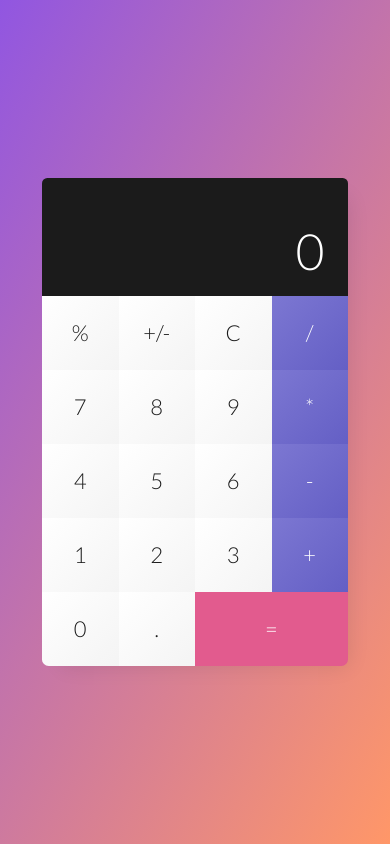
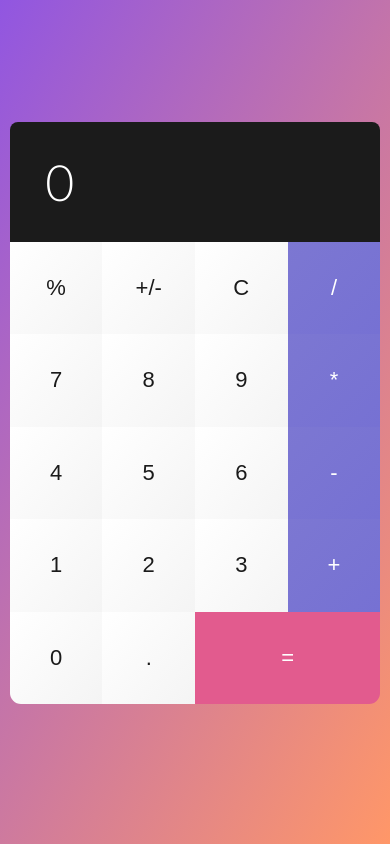
Before and after one commit to barteklecki/polly-calc, a React (Create React App) app: page / in a window 390 px wide. Built offline with nearby package versions, Linux system fonts and the light colour scheme.

Commit message:
refactor(global): grid style, responsive

```diff
--- a/src/App.css
+++ b/src/App.css
@@ -1,86 +1,72 @@
 .App {
+  display: -webkit-box;
+  display: -ms-flexbox;
+  display: flex;
+  width: 100vw;
+  height: 100vh;
+  -webkit-box-pack: center;
+      -ms-flex-pack: center;
+          justify-content: center;
   text-align: center;
   background-color: #ff9768;
   background: linear-gradient(300deg, #ff9768, #9156e1);
 }
 
-.App-header {
-  min-height: 100vh;
+.container {
   display: -webkit-box;
   display: -ms-flexbox;
   display: flex;
-  -webkit-box-orient: vertical;
-  -webkit-box-direction: normal;
-      -ms-flex-direction: column;
-          flex-direction: column;
+  width: 100%;
+  max-width: 1200px;
+  height: 100%;
+  -webkit-box-pack: center;
+      -ms-flex-pack: center;
+          justify-content: center;
   -webkit-box-align: center;
       -ms-flex-align: center;
           align-items: center;
-  -webkit-box-pack: center;
-      -ms-flex-pack: center;
-          justify-content: center;
-  font-size: calc(10px + 2vmin);
 }
 
-.content {
-  border-spacing: 0px;
-  border-collapse: collapse;
-  border-radius: 10px;
-  -webkit-box-shadow: 10px 10px 20px -10px rgba(0, 0, 0, 0.1);
-          box-shadow: 10px 10px 20px -10px rgba(0, 0, 0, 0.1);
+.calc {
+  width: 95vw;
+  height: 154vw;
+  border-radius: 0.5em;
 }
 
-.content p {
-  padding: 0px;
-  border-spacing: 0px;
-  -webkit-margin-before: 0em;
-          margin-block-start: 0em;
-  -webkit-margin-after: 0em;
-          margin-block-end: 0em;
-}
-
-.content tbody tr:last-child td:first-child {
-  border-bottom-left-radius: 0.3em;
-}
-
-.content tbody tr:last-child td:last-child {
-  border-bottom-right-radius: 0.3em;
-}
-
-.content tbody tr:first-child td:first-child {
-  border-top-left-radius: 0.3em;
-}
-
-.content tbody tr:first-child td:last-child {
-  border-top-right-radius: 0.3em;
+@media (min-width: 500px) {
+  .calc {
+    width: 370px;
+    height: 600px;
+  }
 }
 
 .display {
-  width: 18rem;
-  max-width: 18rem;
-  height: 6.75rem;
-  padding-bottom: 0.5625rem;
-  padding-left: 0.5625rem;
-  padding-right: 0.5625rem;
+  display: -webkit-box;
+  display: -ms-flexbox;
+  display: flex;
+  -ms-flex-line-pack: center;
+      align-content: center;
   white-space: nowrap;
   overflow: hidden;
   text-overflow: ellipsis;
   color: white;
   font-weight: 200;
   background-color: #1b1b1b;
+  padding: 2rem 2rem;
 }
 
 .display p {
+  display: block;
   text-align: right;
-  margin: 0rem 0.9rem;
-  line-height: 2.25rem;
+  margin: 0rem;
+  line-height: 3.5rem;
 }
 
 .display .math {
   color: #d98192;
   font-size: 18px;
   font-weight: 400;
-  line-height: 2.25rem;
+  line-height: 2rem;
 }
 
 .display .number {
@@ -91,28 +77,46 @@
   font-size: 23px;
 }
 
-.button {
-  width: 4.5rem;
-  height: 4.5rem;
+.keyboard {
+  display: -ms-grid;
+  display: grid;
+  width: 100%;
+  height: 77%;
+  -ms-grid-columns: (1fr)[4];
+      grid-template-columns: repeat(4, 1fr);
+  -ms-grid-rows: (1fr)[5];
+      grid-template-rows: repeat(5, 1fr);
+  gap: 0px;
+  border: none;
+}
+
+.key {
+  place-self: stretch;
   margin: 0px;
+  border: none;
+  outline: none;
   color: #1b1b1b;
   font-size: 22px;
   font-weight: 200;
-  line-height: 4.5rem;
-  border: 0px;
   cursor: pointer;
   background-color: #fcfcfc;
-  background-image: linear-gradient(135deg, white 0%, #f4f4f4 100%);
+  background: linear-gradient(130deg, #ffffff 0%, #f4f4f4 100%);
 }
 
-.button:hover, .button.button:focus {
+.key:hover, .key:focus {
   -webkit-filter: brightness(95%);
           filter: brightness(95%);
+  -webkit-transition: 0.3s ease-in-out;
+  transition: 0.3s ease-in-out;
 }
 
-.button:active {
+.key:active {
   -webkit-filter: brightness(80%);
           filter: brightness(80%);
+}
+
+.span-2 {
+  grid-column: span 2;
 }
 
 .equals {
@@ -124,6 +128,22 @@
 .operation {
   color: #ffffff;
   background-color: #7c77d2;
-  background-image: linear-gradient(135deg, #7c77d2, #645fc5);
+  background-image: linear-gradient(135deg, #7c77d2, #7671d3);
+}
+
+.tl-rad {
+  border-top-left-radius: 0.5em;
+}
+
+.tr-rad {
+  border-top-right-radius: 0.5em;
+}
+
+.bl-rad {
+  border-bottom-left-radius: 0.5em;
+}
+
+.br-rad {
+  border-bottom-right-radius: 0.5em;
 }
 /*# sourceMappingURL=App.css.map */
--- a/src/App.js
+++ b/src/App.js
@@ -4,19 +4,15 @@ import './App.css';
 import Display from './features/display/Display';
 import Keyboard from './Components/Keyboard/Keyboard';
 
-
-
 function App() {
   return (
     <div className="App">
-      <header className="App-header">
-        <table className="content">
-          <tbody>
-            <Display />
-            <Keyboard />
-          </tbody>
-        </table>
-      </header>
+      <div className="container">
+        <div class="calc">
+          <Display />
+          <Keyboard />
+        </div>
+      </div>
     </div>
   );
 }
--- a/src/App.scss
+++ b/src/App.scss
@@ -1,78 +1,60 @@
-$base_size: 4.5;
+$border_radius: 0.5em;
 
 .App {
+    display: flex;
+    width: 100vw;
+    height: 100vh;
+    justify-content: center;
     text-align: center;
     background-color: #ff9768;
     background: linear-gradient(300deg, #ff9768, #9156e1);
 }
 
-.App-header {
-    min-height: 100vh;
+.container {
     display: flex;
-    flex-direction: column;
+    width: 100%;
+    max-width: 1200px;
+    height: 100%;
+    justify-content: center;
     align-items: center;
-    justify-content: center;
-    font-size: calc(10px + 2vmin);
 }
 
-.content {
-    border-spacing: 0px;
-    border-collapse: collapse;
-    border-radius: 10px;
-    box-shadow: 10px 10px 20px -10px rgba(0,0,0,0.1);
+.calc {
+    width: 95vw;
+    height: 154vw;
+    border-radius: 0.5em;
+}
 
-    p {
-        padding: 0px;
-        border-spacing: 0px;
-        margin-block-start: 0em;
-        margin-block-end: 0em;
-    }
-
-    tbody {
-        tr:last-child {
-            td:first-child {
-                border-bottom-left-radius: 0.3em;
-            }
-            td:last-child {
-                border-bottom-right-radius: 0.3em;
-            }
-        }
-        tr:first-child {
-            td:first-child {
-                border-top-left-radius: 0.3em;
-            }
-            td:last-child {
-                border-top-right-radius: 0.3em;
-            }
-        }
+@media (min-width: 500px) {
+    .calc {
+        width: 370px;
+        height: 600px;
     }
 }
 
 .display {
-    width: $base_size*4+rem;
-    max-width: $base_size*4+rem;
-    height: $base_size*1.5+rem;
-    padding-bottom: $base_size/8+rem;
-    padding-left: $base_size/8+rem;
-    padding-right: $base_size/8+rem;
+    display: flex;
+    align-content: center;
     white-space: nowrap;
     overflow: hidden;
     text-overflow: ellipsis;
     color: white;
     font-weight: 200;
     background-color: #1b1b1b;
+    padding: 2rem 2rem;
 
     p {
+        display: block;
         text-align: right;
-        margin: 0rem $base_size/5+rem;
-        line-height: $base_size/2+rem;
+        margin: 0rem;
+        line-height: 3.5rem;
     }
 
     .math {
         color: #d98192;
         font-size: 18px;
         font-weight: 400;
-        line-height: $base_size/2+rem;
+        line-height: 2rem;
     }
 
     .number {
@@ -84,26 +66,39 @@ $base_size: 4.5;
     }
 }
 
-.button {
-    width: $base_size+rem;
-    height: $base_size+rem;
+.keyboard {
+    display: grid;
+    width: 100%;
+    height: 77%;
+    grid-template-columns: repeat(4, 1fr);
+    grid-template-rows: repeat(5, 1fr);
+    gap: 0px;
+    border: none;
+}
+
+.key {
+    place-self: stretch;
     margin: 0px;
+    border: none;
+    outline: none;
     color: #1b1b1b;
     font-size: 22px;
     font-weight: 200;
-    line-height: $base_size+rem;
-    border: 0px;
-
     cursor: pointer;
     background-color: #fcfcfc;
-    background-image: linear-gradient(135deg, rgba(255,255,255,1) 0%, rgba(244,244,244,1) 100%);
+    background: linear-gradient(130deg, #ffffff 0%, #f4f4f4 100%);
 
-    &:hover, &.button:focus {
+    &:hover, &:focus {
         filter: brightness(95%);
+        transition: 0.3s ease-in-out;
     }
     &:active {
         filter: brightness(80%);
     }
+}
+
+.span-2 {
+    grid-column: span 2;
 }
 
 .equals {
@@ -115,5 +110,21 @@ $base_size: 4.5;
 .operation {
     color: #ffffff;
     background-color: #7c77d2;
-    background-image: linear-gradient(135deg, #7c77d2, #645fc5);;
+    background-image: linear-gradient(135deg, #7c77d2, #7671d3);;
 }
+
+.tl-rad {
+    border-top-left-radius: $border_radius;
+}
+
+.tr-rad {
+    border-top-right-radius: $border_radius;
+}
+
+.bl-rad {
+    border-bottom-left-radius: $border_radius;
+}
+
+.br-rad {
+    border-bottom-right-radius: $border_radius;
+}
--- a/src/Components/Keyboard/Keyboard.js
+++ b/src/Components/Keyboard/Keyboard.js
@@ -15,51 +15,42 @@ import {
 } from '../../features/display/displaySlice';
 
 const config = [
-    [
-        { id: 1, name: '%', classes: 'button', dispatch: percentage },
-        { id: 2, name: '+/-', classes: 'button', dispatch: negative },
-        { id: 3, name: 'C', classes: 'button', dispatch: reset },
-        { id: 4, name: '/', classes: 'button operation', dispatch: divide }
-    ],[
-        { id: 5, name: '7', classes: 'button', dispatch: addDigit, payload: '7' },
-        { id: 6, name: '8', classes: 'button', dispatch: addDigit, payload: '8' },
-        { id: 7, name: '9', classes: 'button', dispatch: addDigit, payload: '9' },
-        { id: 8, name: '*', classes: 'button operation', dispatch: multiply }
-    ],[
-        { id: 9, name: '4', classes: 'button', dispatch: addDigit, payload: '4' },
-        { id: 10, name: '5', classes: 'button', dispatch: addDigit, payload: '5' },
-        { id: 11, name: '6', classes: 'button', dispatch: addDigit, payload: '6' },
-        { id: 12, name: '-', classes: 'button operation', dispatch: subtract },
-    ],[
-        { id: 13, name: '1', classes: 'button', dispatch: addDigit, payload: '1' },
-        { id: 14, name: '2', classes: 'button', dispatch: addDigit, payload: '2' },
-        { id: 15, name: '3', classes: 'button', dispatch: addDigit, payload: '3' },
-        { id: 16, name: '+', classes: 'button operation', dispatch: add }
-    ],[
-        { id: 17, name: '0', classes: 'button', dispatch: addDigit, payload: '0' },
-        { id: 18, name: '.', classes: 'button', dispatch: addComma },
-        { id: 19, name: '=', classes: 'button equals', dispatch: equals, colSpan: 2 }
-    ]
+        { id: 1, name: '%', classes: 'key', dispatch: percentage },
+        { id: 2, name: '+/-', classes: 'key', dispatch: negative },
+        { id: 3, name: 'C', classes: 'key', dispatch: reset },
+        { id: 4, name: '/', classes: 'key operation', dispatch: divide },
+        { id: 5, name: '7', classes: 'key', dispatch: addDigit, payload: '7' },
+        { id: 6, name: '8', classes: 'key', dispatch: addDigit, payload: '8' },
+        { id: 7, name: '9', classes: 'key', dispatch: addDigit, payload: '9' },
+        { id: 8, name: '*', classes: 'key operation', dispatch: multiply },
+        { id: 9, name: '4', classes: 'key', dispatch: addDigit, payload: '4' },
+        { id: 10, name: '5', classes: 'key', dispatch: addDigit, payload: '5' },
+        { id: 11, name: '6', classes: 'key', dispatch: addDigit, payload: '6' },
+        { id: 12, name: '-', classes: 'key operation', dispatch: subtract },
+        { id: 13, name: '1', classes: 'key', dispatch: addDigit, payload: '1' },
+        { id: 14, name: '2', classes: 'key', dispatch: addDigit, payload: '2' },
+        { id: 15, name: '3', classes: 'key', dispatch: addDigit, payload: '3' },
+        { id: 16, name: '+', classes: 'key operation', dispatch: add },
+        { id: 17, name: '0', classes: 'key bl-rad', dispatch: addDigit, payload: '0' },
+        { id: 18, name: '.', classes: 'key', dispatch: addComma },
+        { id: 19, name: '=', classes: 'key equals span-2 br-rad', dispatch: equals },
 ]
 
 const Keyboard = () => {
     const dispatch = useDispatch();
 
-    const printKeyboard = config.map( (row, index) => {
-        const rowPrint = row.map(key =>
-                <td
+    const printKeyboard = config.map( key =>
+        <button
             key = {key.id}
             className={key.classes}
             onClick={() => dispatch(key.dispatch(key.payload ? key.payload : null))}
-                    colSpan={key.colSpan ? key.colSpan : null}
         >
             { key.name }
-                </td>
+        </button>
+
     );
-        return <tr key={'row'+index}>{rowPrint}</tr> ;
-    });
 
-    return printKeyboard;
+    return <div class="keyboard">{ printKeyboard }</div>;
 }
 
 export default Keyboard;
--- a/src/features/display/Display.js
+++ b/src/features/display/Display.js
@@ -4,19 +4,17 @@ import { useSelector } from 'react-redux';
 import { selectOperations, selectDisplayNumber } from './displaySlice';
 import { limitText } from '../../utils';
 
-const chLimit = 26;
+const chLimit = 25;
 
 const Display = () => {
     const operations = useSelector(selectOperations);
     const displayNumber = useSelector(selectDisplayNumber);
 
     return (
-        <tr>
-            <td className="display" colSpan="4">
-                <p className="math">&nbsp;{limitText(operations.join(''), chLimit)}</p>
-                <p className={displayNumber.length > 9 ? 'numberLimited' : 'number'}>{displayNumber}</p>
-            </td>
-        </tr>
+        <div className="display tl-rad tr-rad">
+            <p className="math">&nbsp;{limitText(operations.join(''), chLimit)}</p><br/>
+            <p className={displayNumber.length > 8 ? 'numberLimited' : 'number'}>{displayNumber}</p>
+        </div>
     );
 }
 
```
Also changed, not shown: 1 other file (tests, documents, lock files or other folders). Lines whose indentation alone changed are shown as unchanged.
